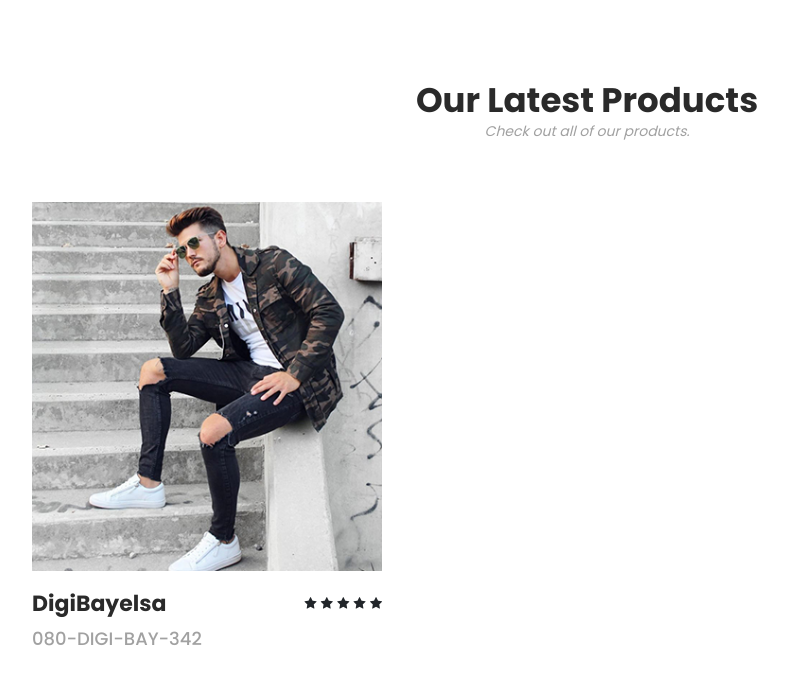
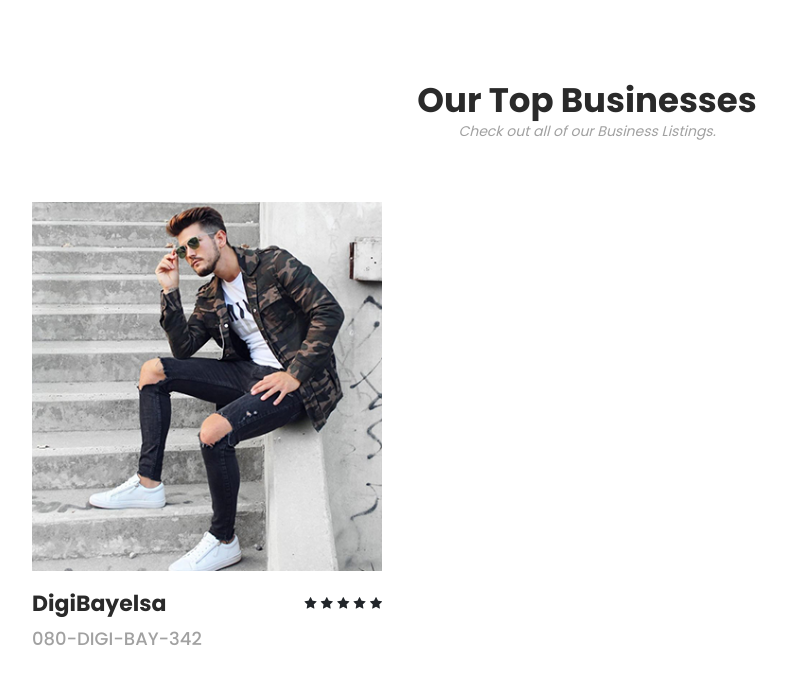
Before and after one commit to digibayelsa/store, a plain HTML site: page search.html in a window 1280 px wide. Shown: the whole page, without its empty margins (53-841 px from the left). Drawn offline with Linux system fonts and the light colour scheme; no server answers.

Commit message:
Update search.html

```diff
--- a/search.html
+++ b/search.html
@@ -35,8 +35,8 @@
             <div class="row">
                 <div class="col-lg-12">
                     <div class="section-heading">
-                        <h2>Our Latest Products</h2>
-                        <span>Check out all of our products.</span>
+                        <h2>Our Top Businesses</h2>
+                        <span>Check out all of our Business Listings.</span>
                     </div>
                 </div>
             </div>
```
